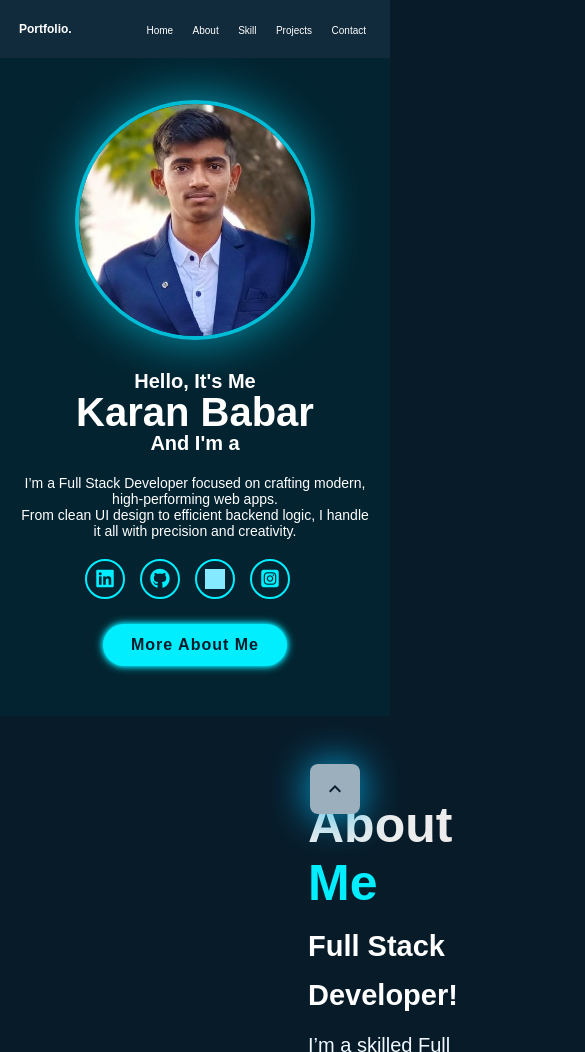
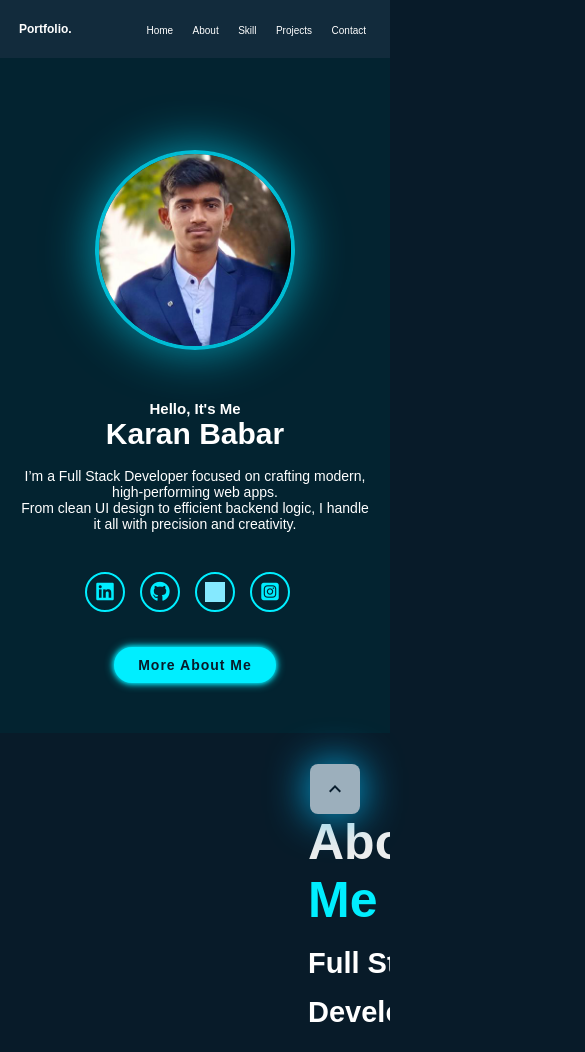
Before and after one commit to Karan-Babar/FUTURE_FS_01_Portfolio, a plain HTML site: page index.html in a window 390 px wide. Shown: the top 1052 px of the page, 585 px wide, since content can reach past the window. Drawn offline with nearby package versions, Linux system fonts and the light colour scheme; grey boxes are pictures that could not be loaded.

Commit message:
Home page is fully responsive

```diff
--- a/index.html
+++ b/index.html
@@ -25,7 +25,7 @@
          <div class="home-content">
            <h3>Hello, It's Me</h3>
             <h1>Karan Babar</h1>
-            <h3>And I'm a <span class="text"></span></h3>
+            <h3 class="typing-text">And I'm a <span class="text"></span></h3>
             <p>I’m a Full Stack Developer focused on crafting modern, high-performing web apps.
             <br> From clean UI design to efficient backend logic, I handle it all with precision and creativity.</p>
 
--- a/style.css
+++ b/style.css
@@ -1,5 +1,9 @@
 html {
   scroll-behavior: smooth;
+}
+html, body {
+    width: 100%;
+    overflow-x: hidden;
 }
 
 *{
@@ -301,18 +305,21 @@ body{
     .home-content h3 {
         font-size: 20px;
     }
+    .typing-text {
+        display: none;
+    }
     .home-content h1 {
         font-size: 40px;
     }
     .home-content p {
         font-size: 14px;
-        margin-top: -10px;
+        margin-top: 10px;
     }
     .home-sci {
         display: flex;
         justify-content: center;
         margin-top: -10px;
-        margin-bottom: -5px;
+        margin-bottom: 5px;
     }
     .home-sci a{
     width: 40px;
@@ -325,6 +332,55 @@ body{
 .btn-box{
    padding: 12px 28px;
    font-size: 16px;
+}
+.leetcode-icon {
+    width: 16px;
+    height: 16px;
+}
+}
+
+@media (max-width: 500px) {
+    .profile-photo {
+        order: -1;
+        margin-bottom: 50px;
+        margin-top: 50px;
+    }
+    .profile-photo img {
+        width: 200px;
+        height: 200px;
+        margin-right: 0;
+    }
+    .home-content h3 {
+        font-size: 15px;
+        margin-bottom: 3px;
+    }
+    .typing-text {
+        display: none;
+    }
+    .home-content h1 {
+        font-size: 30px;
+    }
+    .home-content p {
+        font-size: 14px;
+        margin-top: 20px;
+    }
+    .home-sci {
+        display: flex;
+        justify-content: center;
+        margin-top: 10px;
+        margin-bottom: 5px;
+    }
+    .home-sci a{
+    width: 40px;
+    height: 40px;
+    border: 2px solid #0ef;
+    font-size: 20px;
+    color: #0ef;
+    margin: 30px 15px 30px 0;
+}
+.btn-box{
+   padding: 10px 24px;
+   font-size: 14px;
 }
 .leetcode-icon {
     width: 16px;
```
